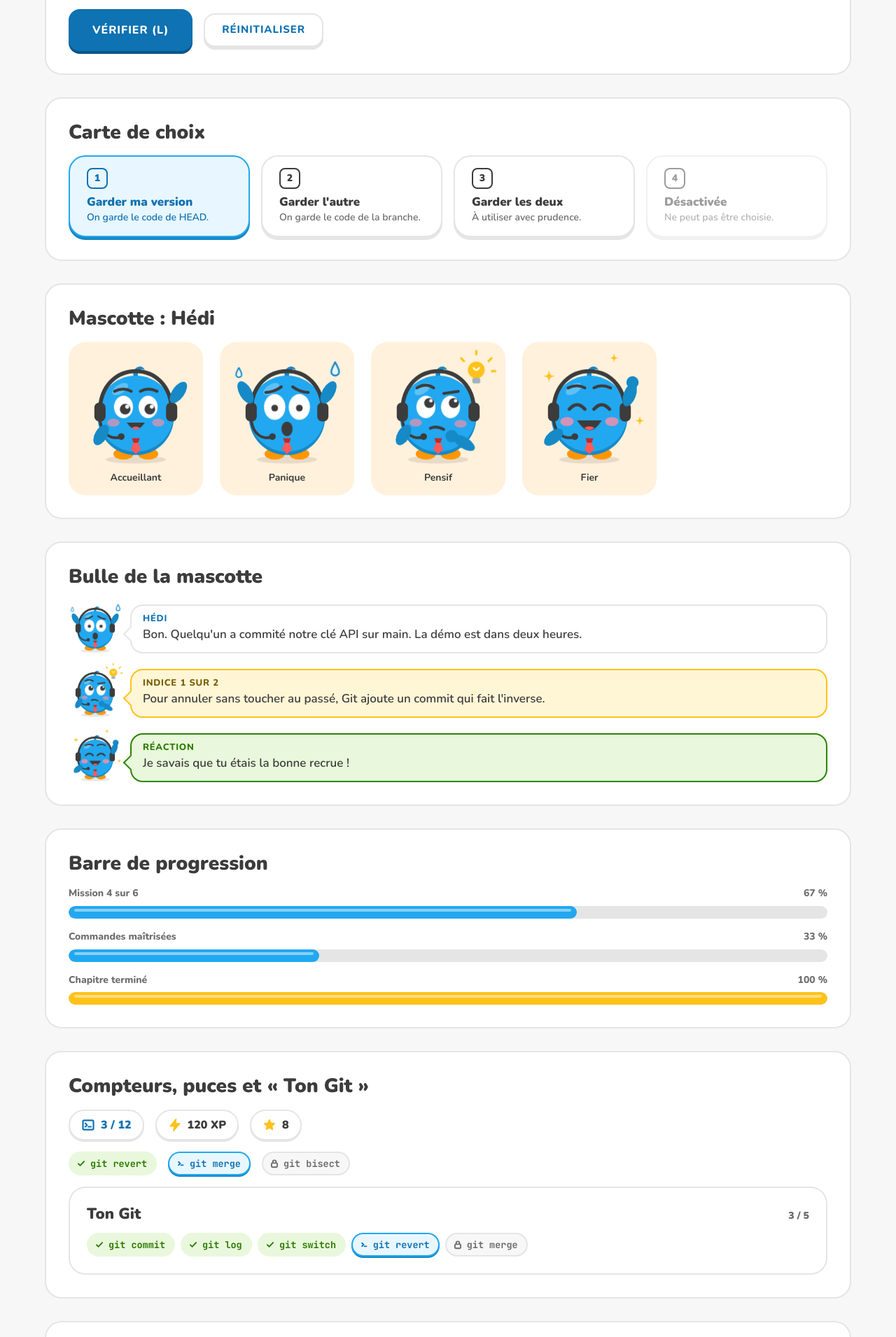
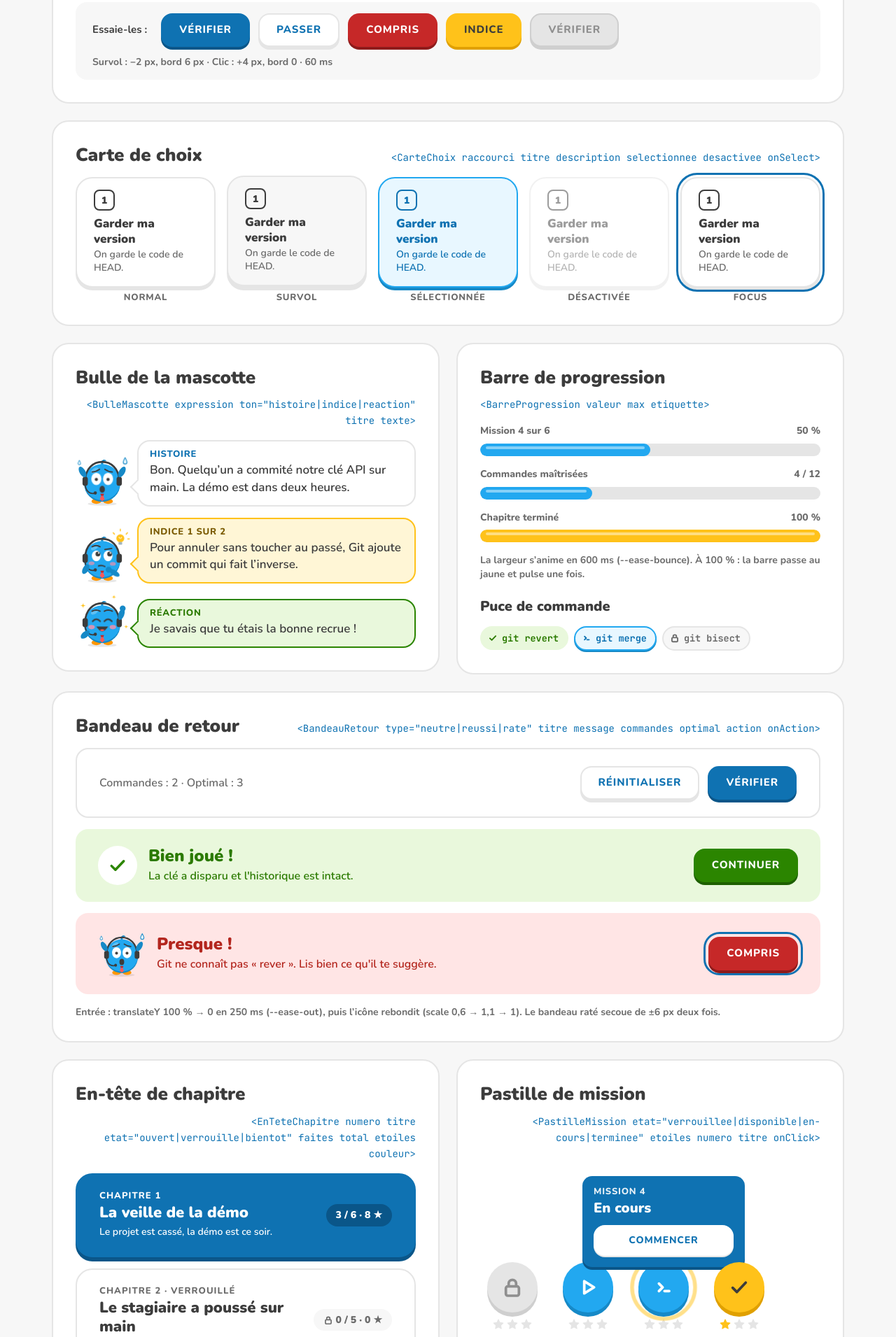
Before and after one commit to a2zrr/branches, a React (Vite) app: page /dev/design-system in a window 1280 px wide. Shown: the part 680-2591 px from the top of the page at 70% size. Built offline with nearby package versions, Linux system fonts and the light colour scheme.

Commit message:
fix(design-system): aligne la page sur la maquette Composants (ordre, états, légendes)

```diff
--- a/src/components/ui/CarteChoix.module.css
+++ b/src/components/ui/CarteChoix.module.css
@@ -30,6 +30,17 @@
   transform: translateY(4px);
   box-shadow: none;
   transition-duration: var(--dur-press);
+}
+
+.carte[data-etat='survol'] {
+  transform: translateY(-2px);
+  box-shadow: var(--edge-lg) var(--color-border);
+  background: var(--color-bg-subtle);
+}
+
+.carte[data-etat='focus'] {
+  outline: 3px solid var(--color-focus);
+  outline-offset: 3px;
 }
 
 .carte:focus-visible {
--- a/src/components/ui/CarteChoix.tsx
+++ b/src/components/ui/CarteChoix.tsx
@@ -12,6 +12,8 @@ export interface CarteChoixProps {
   apercu?: ReactNode;
   /** Présentation en ligne : raccourci, titre et description sur une seule ligne. */
   pleineLigne?: boolean;
+  /** Aperçu d'un état (page design system) : « survol » ou « focus » forcé. */
+  etatApercu?: 'survol' | 'focus';
 }
 
 export function CarteChoix({
@@ -23,6 +25,7 @@ export function CarteChoix({
   onSelect,
   apercu,
   pleineLigne = false,
+  etatApercu,
 }: CarteChoixProps) {
   return (
     <button
@@ -31,6 +34,7 @@ export function CarteChoix({
       aria-pressed={selectionnee}
       disabled={desactivee}
       data-selectionnee={selectionnee || undefined}
+      data-etat={etatApercu}
       onClick={onSelect}
     >
       <span className={styles.raccourci} aria-hidden="true">
--- a/src/screens/dev/DesignSystem.module.css
+++ b/src/screens/dev/DesignSystem.module.css
@@ -1,24 +1,26 @@
+/* Page design system : maquette Composants.png. Fond gris clair, sections blanches à bordure 2 px. */
+
 .page {
-  display: flex;
-  flex-direction: column;
-  gap: var(--space-6);
   min-height: 100vh;
-  padding: var(--space-7) var(--space-8) var(--space-8);
   background: var(--color-bg-subtle);
   color: var(--color-text);
 }
 
-.entete {
+.conteneur {
   display: flex;
-  justify-content: space-between;
-  align-items: flex-start;
+  flex-direction: column;
   gap: var(--space-5);
+  width: min(1180px, 100%);
+  margin: 0 auto;
+  padding: var(--space-7) var(--space-5);
+  box-sizing: border-box;
 }
 
-.titreBloc {
+.entete {
   display: flex;
   flex-direction: column;
   gap: var(--space-1);
+  margin-bottom: var(--space-3);
 }
 
 .surtitre {
@@ -31,35 +33,84 @@
 }
 
 .titre {
+  margin: 0;
   font: var(--text-h1);
+  font-size: 44px;
 }
 
 .intro {
   max-width: 820px;
-  margin: 0;
+  margin: 0 0 var(--space-2);
   font: var(--text-body);
   font-size: 18px;
   color: var(--color-text-muted);
-}
-
-.outils {
-  display: flex;
-  align-items: center;
-  gap: var(--space-4);
 }
 
 .section {
   display: flex;
   flex-direction: column;
   gap: var(--space-4);
+  min-width: 0;
   padding: var(--space-6);
   border: 2px solid var(--color-border);
   border-radius: var(--radius-xl);
   background: var(--color-surface);
 }
 
+.sEntete {
+  display: flex;
+  flex-wrap: wrap;
+  justify-content: space-between;
+  align-items: baseline;
+  gap: var(--space-3);
+}
+
 .h2 {
+  margin: 0;
   font: var(--text-h2);
+  font-size: 26px;
+}
+
+.signature {
+  font: var(--text-code);
+  font-size: 14px;
+  color: var(--color-primary);
+  text-align: right;
+  font-variant-ligatures: none;
+}
+
+.deux {
+  display: grid;
+  grid-template-columns: minmax(0, 1fr) minmax(0, 1fr);
+  gap: var(--space-5);
+  align-items: start;
+}
+
+.pile {
+  display: flex;
+  flex-direction: column;
+  gap: var(--space-4);
+}
+
+.legende {
+  font: var(--text-label);
+  font-size: 13px;
+  text-transform: uppercase;
+  letter-spacing: 0.06em;
+  color: var(--color-text-muted);
+  text-align: center;
+}
+
+.note {
+  margin: 0;
+  font: var(--text-small);
+  color: var(--color-text-muted);
+}
+
+.h3 {
+  margin: var(--space-2) 0 0;
+  font: var(--text-h3);
+  font-size: 20px;
 }
 
 .code {
@@ -69,25 +120,11 @@
   color: var(--color-primary);
 }
 
+/* Boutons : une colonne par état, une ligne par variante. */
 .grilleBoutons {
   display: flex;
   flex-direction: column;
   gap: var(--space-3);
-}
-
-.grilleBoutons .ligneBouton {
-  display: grid;
-  grid-template-columns: 140px repeat(5, minmax(0, 1fr));
-  align-items: center;
-  gap: var(--space-3);
-}
-
-.enTete {
-  font: var(--text-label);
-  font-size: 13px;
-  text-transform: uppercase;
-  color: var(--color-text-muted);
-  text-align: center;
 }
 
 .ligneBouton {
@@ -103,45 +140,48 @@
   padding: var(--space-2) 0;
 }
 
-.rangee {
+.essai {
   display: flex;
   flex-wrap: wrap;
   align-items: center;
+  gap: var(--space-3);
+  padding: var(--space-4) var(--space-5);
+  border-radius: var(--radius-lg);
+  background: var(--color-bg-subtle);
+}
+
+.essai strong {
+  font: var(--text-small);
+  font-size: 15px;
+  margin-right: var(--space-2);
+}
+
+/* Cartes de choix : cinq colonnes, légende sous chaque état. */
+.grilleCartes {
+  display: grid;
+  grid-template-columns: repeat(5, minmax(0, 1fr));
   gap: var(--space-4);
 }
 
-.grilleCartes {
-  display: grid;
-  grid-template-columns: repeat(4, minmax(0, 1fr));
-  gap: var(--space-4);
+.colonneCarte {
+  display: flex;
+  flex-direction: column;
+  gap: var(--space-2);
 }
 
-.grilleMascottes {
+.colonneCarte .legende {
+  text-align: center;
+}
+
+.puces {
   display: flex;
   flex-wrap: wrap;
-  gap: var(--space-5);
+  gap: var(--space-2);
 }
 
-.figure {
-  display: flex;
-  flex-direction: column;
-  align-items: center;
-  gap: var(--space-2);
-  margin: 0;
-  padding: var(--space-4);
-  border-radius: var(--radius-xl);
-  background: var(--color-warm-bg);
-}
-
-.legende {
-  font: var(--text-small);
-  text-transform: capitalize;
-}
-
-.rangeePastilles {
+.pastilles {
   display: flex;
   flex-wrap: wrap;
-  align-items: flex-end;
-  gap: var(--space-3);
-  padding-top: 92px;
+  gap: var(--space-4);
+  padding-top: 150px;
 }
--- a/src/screens/dev/DesignSystem.tsx
+++ b/src/screens/dev/DesignSystem.tsx
@@ -1,4 +1,3 @@
-import { useState } from 'react';
 import { Bouton, type VarianteBouton } from '../../components/ui/Bouton';
 import { CarteChoix } from '../../components/ui/CarteChoix';
 import { BulleMascotte } from '../../components/ui/BulleMascotte';
@@ -6,47 +5,60 @@ import { BarreProgression } from '../../components/ui/BarreProgression';
 import { BandeauRetour } from '../../components/ui/BandeauRetour';
 import { EnTeteChapitre } from '../../components/ui/EnTeteChapitre';
 import { PastilleMission } from '../../components/ui/PastilleMission';
-import { Compteur } from '../../components/ui/Compteur';
 import { PuceNotion } from '../../components/ui/PuceNotion';
-import { TonGit } from '../../components/ui/TonGit';
-import { Badge } from '../../components/ui/Badge';
-import { Logo } from '../../components/ui/Logo';
-import { Mascotte } from '../../components/mascotte/Mascotte';
-import type { ExpressionHedi } from '../../components/mascotte/types';
 import { useProgression } from '../../game/store';
-import type { Badge as DonneesBadge } from '../../game/types';
-import badgesJson from '../../data/missions/badges.json';
+import type { ReactNode } from 'react';
 import styles from './DesignSystem.module.css';
 
-const BADGES = badgesJson as DonneesBadge[];
 const ETATS_BOUTON = ['normal', 'survol', 'actif', 'désactivé', 'focus'] as const;
 const VARIANTES: { nom: VarianteBouton; libelle: string }[] = [
   { nom: 'primaire', libelle: 'Vérifier' },
   { nom: 'secondaire', libelle: 'Passer' },
   { nom: 'danger', libelle: 'Compris' },
   { nom: 'indice', libelle: 'Indice' },
-  { nom: 'succes', libelle: 'Continuer' },
 ];
-const EXPRESSIONS: ExpressionHedi[] = ['accueillant', 'panique', 'pensif', 'fier'];
 
+/** Section de la page : titre à gauche, signature du composant (props) à droite. */
+function Section({
+  id,
+  titre,
+  signature,
+  children,
+}: {
+  id: string;
+  titre: string;
+  signature: string;
+  children: ReactNode;
+}) {
+  return (
+    <section className={styles.section} aria-labelledby={id}>
+      <header className={styles.sEntete}>
+        <h2 id={id} className={styles.h2}>
+          {titre}
+        </h2>
+        <code className={styles.signature}>{signature}</code>
+      </header>
+      {children}
+    </section>
+  );
+}
+
+/** Page design system (maquette Composants.png) : chaque composant dans ses états. */
 export function DesignSystem() {
   const theme = useProgression((etat) => etat.theme);
   const definirTheme = useProgression((etat) => etat.definirTheme);
-  const [selection, setSelection] = useState(1);
 
   return (
     <main className={styles.page}>
+      <div className={styles.conteneur}>
         <header className={styles.entete}>
-        <div className={styles.titreBloc}>
-          <p className={styles.surtitre}>Design system</p>
+          <p className={styles.surtitre}>2 · Design system</p>
           <h1 className={styles.titre}>Composants d&apos;interface</h1>
           <p className={styles.intro}>
             Chaque composant porte son nom React et les données qu&apos;il reçoit. Rien n&apos;est dessiné
             pour une mission précise.
           </p>
-        </div>
-        <div className={styles.outils}>
-          <Logo taille="l" />
+          <div>
             <Bouton
               variante="secondaire"
               onClick={() => {
@@ -58,15 +70,16 @@ export function DesignSystem() {
           </div>
         </header>
 
-      <section className={styles.section} aria-labelledby="s-bouton">
-        <h2 id="s-bouton" className={styles.h2}>
-          Bouton
-        </h2>
+        <Section
+          id="s-bouton"
+          titre="Bouton"
+          signature='<Bouton variante="primaire|secondaire|danger|indice" taille="m|l" desactive icone onClick>'
+        >
           <div className={styles.grilleBoutons}>
             <div className={styles.ligneBouton}>
               <span />
               {ETATS_BOUTON.map((etat) => (
-              <span key={etat} className={styles.enTete}>
+                <span key={etat} className={styles.legende}>
                   {etat}
                 </span>
               ))}
@@ -96,129 +109,105 @@ export function DesignSystem() {
               </div>
             ))}
           </div>
-        <div className={styles.rangee}>
-          <Bouton variante="primaire" taille="l">
-            Vérifier (l)
+          <div className={styles.essai}>
+            <strong>Essaie-les :</strong>
+            <Bouton variante="primaire">Vérifier</Bouton>
+            <Bouton variante="secondaire">Passer</Bouton>
+            <Bouton variante="danger">Compris</Bouton>
+            <Bouton variante="indice">Indice</Bouton>
+            <Bouton variante="primaire" desactive>
+              Vérifier
             </Bouton>
-          <Bouton variante="secondaire" taille="m">
-            Réinitialiser
-          </Bouton>
+            <span className={styles.note}>Survol : −2 px, bord 6 px · Clic : +4 px, bord 0 · 60 ms</span>
           </div>
-      </section>
+        </Section>
 
-      <section className={styles.section} aria-labelledby="s-carte">
-        <h2 id="s-carte" className={styles.h2}>
-          Carte de choix
-        </h2>
+        <Section
+          id="s-carte"
+          titre="Carte de choix"
+          signature="<CarteChoix raccourci titre description selectionnee desactivee onSelect>"
+        >
           <div className={styles.grilleCartes}>
+            {[
+              { etat: 'NORMAL', props: {} },
+              { etat: 'SURVOL', props: { etatApercu: 'survol' as const } },
+              { etat: 'SÉLECTIONNÉE', props: { selectionnee: true } },
+              { etat: 'DÉSACTIVÉE', props: { desactivee: true } },
+              { etat: 'FOCUS', props: { etatApercu: 'focus' as const } },
+            ].map((c) => (
+              <div key={c.etat} className={styles.colonneCarte}>
                 <CarteChoix
                   raccourci={1}
                   titre="Garder ma version"
                   description="On garde le code de HEAD."
-            selectionnee={selection === 1}
-            onSelect={() => {
-              setSelection(1);
-            }}
-          />
-          <CarteChoix
-            raccourci={2}
-            titre="Garder l'autre"
-            description="On garde le code de la branche."
-            selectionnee={selection === 2}
-            onSelect={() => {
-              setSelection(2);
-            }}
-          />
-          <CarteChoix
-            raccourci={3}
-            titre="Garder les deux"
-            description="À utiliser avec prudence."
-            selectionnee={selection === 3}
-            onSelect={() => {
-              setSelection(3);
-            }}
-          />
-          <CarteChoix
-            raccourci={4}
-            titre="Désactivée"
-            description="Ne peut pas être choisie."
-            selectionnee={false}
-            desactivee
+                  selectionnee={c.props.selectionnee === true}
+                  desactivee={c.props.desactivee === true}
+                  etatApercu={c.props.etatApercu}
                   onSelect={() => undefined}
                 />
+                <span className={styles.legende}>{c.etat}</span>
               </div>
-      </section>
-
-      <section className={styles.section} aria-labelledby="s-mascotte">
-        <h2 id="s-mascotte" className={styles.h2}>
-          Mascotte : Hédi
-        </h2>
-        <div className={styles.grilleMascottes}>
-          {EXPRESSIONS.map((expression) => (
-            <figure key={expression} className={styles.figure}>
-              <Mascotte expression={expression} taille={160} />
-              <figcaption className={styles.legende}>{expression}</figcaption>
-            </figure>
             ))}
           </div>
-      </section>
+        </Section>
 
-      <section className={styles.section} aria-labelledby="s-bulle">
-        <h2 id="s-bulle" className={styles.h2}>
-          Bulle de la mascotte
-        </h2>
+        <div className={styles.deux}>
+          <Section
+            id="s-bulle"
+            titre="Bulle de la mascotte"
+            signature='<BulleMascotte expression ton="histoire|indice|reaction" titre texte>'
+          >
+            <div className={styles.pile}>
               <BulleMascotte
                 expression="panique"
                 ton="histoire"
-          texte="Bon. Quelqu'un a commité notre clé API sur main. La démo est dans deux heures."
+                titre="Histoire"
+                texte="Bon. Quelqu’un a commité notre clé API sur main. La démo est dans deux heures."
               />
               <BulleMascotte
                 expression="pensif"
                 ton="indice"
                 titre="Indice 1 sur 2"
-          texte="Pour annuler sans toucher au passé, Git ajoute un commit qui fait l'inverse."
+                texte="Pour annuler sans toucher au passé, Git ajoute un commit qui fait l’inverse."
               />
-        <BulleMascotte expression="fier" ton="reaction" texte="Je savais que tu étais la bonne recrue !" />
-      </section>
+              <BulleMascotte
+                expression="fier"
+                ton="reaction"
+                titre="Réaction"
+                texte="Je savais que tu étais la bonne recrue !"
+              />
+            </div>
+          </Section>
 
-      <section className={styles.section} aria-labelledby="s-barre">
-        <h2 id="s-barre" className={styles.h2}>
-          Barre de progression
-        </h2>
-        <BarreProgression valeur={4} max={6} etiquette="Mission 4 sur 6" />
-        <BarreProgression valeur={4} max={12} etiquette="Commandes maîtrisées" />
+          <Section
+            id="s-barre"
+            titre="Barre de progression"
+            signature="<BarreProgression valeur max etiquette>"
+          >
+            <div className={styles.pile}>
+              <BarreProgression valeur={3} max={6} etiquette="Mission 4 sur 6" />
+              <BarreProgression valeur={4} max={12} etiquette="Commandes maîtrisées" libelleValeur="4 / 12" />
               <BarreProgression valeur={6} max={6} etiquette="Chapitre terminé" />
-      </section>
-
-      <section className={styles.section} aria-labelledby="s-puce">
-        <h2 id="s-puce" className={styles.h2}>
-          Compteurs, puces et « Ton Git »
-        </h2>
-        <div className={styles.rangee}>
-          <Compteur type="notions" valeur={3} total={12} />
-          <Compteur type="xp" valeur={120} />
-          <Compteur type="etoiles" valeur={8} total={18} />
             </div>
-        <div className={styles.rangee}>
+            <p className={styles.note}>
+              La largeur s’anime en 600 ms (--ease-bounce). À 100 % : la barre passe au jaune et pulse une
+              fois.
+            </p>
+            <h3 className={styles.h3}>Puce de commande</h3>
+            <div className={styles.puces}>
               <PuceNotion nom="git revert" etat="maitrisee" />
               <PuceNotion nom="git merge" etat="en-cours" />
               <PuceNotion nom="git bisect" etat="a-decouvrir" />
             </div>
-        <TonGit
-          notions={[
-            { nom: 'git commit', etat: 'maitrisee' },
-            { nom: 'git log', etat: 'maitrisee' },
-            { nom: 'git switch', etat: 'maitrisee' },
-            { nom: 'git revert', etat: 'en-cours' },
-            { nom: 'git merge', etat: 'a-decouvrir' },
-          ]}
-        />
-      </section>
+          </Section>
+        </div>
 
-      <section className={styles.section} aria-labelledby="s-bandeau">
-        <h2 id="s-bandeau" className={styles.h2}>
-          Bandeau de retour
-        </h2>
+        <Section
+          id="s-bandeau"
+          titre="Bandeau de retour"
+          signature='<BandeauRetour type="neutre|reussi|rate" titre message commandes optimal action onAction>'
+        >
+          <div className={styles.pile}>
             <BandeauRetour
               type="neutre"
               commandes={2}
@@ -236,15 +225,24 @@ export function DesignSystem() {
               message="Git ne connaît pas « rever ». Lis bien ce qu'il te suggère."
               onAction={() => undefined}
             />
-      </section>
+          </div>
+          <p className={styles.note}>
+            Entrée : translateY 100 % → 0 en 250 ms (--ease-out), puis l’icône rebondit (scale 0,6 → 1,1 → 1).
+            Le bandeau raté secoue de ±6 px deux fois.
+          </p>
+        </Section>
 
-      <section className={styles.section} aria-labelledby="s-chapitre">
-        <h2 id="s-chapitre" className={styles.h2}>
-          En-tête de chapitre
-        </h2>
+        <div className={styles.deux}>
+          <Section
+            id="s-chapitre"
+            titre="En-tête de chapitre"
+            signature='<EnTeteChapitre numero titre etat="ouvert|verrouille|bientot" faites total etoiles couleur>'
+          >
+            <div className={styles.pile}>
               <EnTeteChapitre
                 numero={1}
                 titre="La veille de la démo"
+                sousTitre="Le projet est cassé, la démo est ce soir."
                 etat="ouvert"
                 faites={3}
                 total={6}
@@ -255,6 +253,7 @@ export function DesignSystem() {
               <EnTeteChapitre
                 numero={2}
                 titre="Le stagiaire a poussé sur main"
+                sousTitre=""
                 etat="verrouille"
                 faites={0}
                 total={5}
@@ -263,43 +262,37 @@ export function DesignSystem() {
               <EnTeteChapitre
                 numero={4}
                 titre="Bientôt disponible"
+                sousTitre=""
                 etat="bientot"
                 faites={0}
                 total={0}
                 etoiles={0}
               />
-      </section>
+            </div>
+          </Section>
 
-      <section className={styles.section} aria-labelledby="s-pastille">
-        <h2 id="s-pastille" className={styles.h2}>
-          Pastille de mission
-        </h2>
-        <div className={styles.rangeePastilles}>
-          <PastilleMission etat="verrouillee" etoiles={0} numero={5} titre="Fusionne avant 20 h" />
-          <PastilleMission etat="disponible" etoiles={0} numero={6} titre="Le bug fantôme" />
+          <Section
+            id="s-pastille"
+            titre="Pastille de mission"
+            signature='<PastilleMission etat="verrouillee|disponible|en-cours|terminee" etoiles numero titre onClick>'
+          >
+            <div className={styles.pastilles}>
+              <PastilleMission etat="verrouillee" etoiles={0} numero={5} titre="Verrouillée" />
+              <PastilleMission etat="disponible" etoiles={0} numero={6} titre="Disponible" />
               <PastilleMission
                 etat="en-cours"
                 etoiles={0}
                 numero={4}
-            titre="La clé qui fuit"
+                titre="En cours"
                 onClick={() => undefined}
               />
-          <PastilleMission etat="terminee" etoiles={1} numero={1} titre="Ton premier commit" />
-          <PastilleMission etat="terminee" etoiles={2} numero={2} titre="Qui a cassé quoi ?" />
-          <PastilleMission etat="terminee" etoiles={3} numero={3} titre="Une branche pour la démo" />
+              <PastilleMission etat="terminee" etoiles={1} numero={1} titre="Terminée ★" />
+              <PastilleMission etat="terminee" etoiles={2} numero={2} titre="Terminée ★★" />
+              <PastilleMission etat="terminee" etoiles={3} numero={3} titre="Terminée ★★★" />
             </div>
-      </section>
-
-      <section className={styles.section} aria-labelledby="s-badge">
-        <h2 id="s-badge" className={styles.h2}>
-          Badges
-        </h2>
-        <div className={styles.rangee}>
-          {BADGES.map((badge, index) => (
-            <Badge key={badge.id} badge={badge} debloque={index % 2 === 0} />
-          ))}
+          </Section>
         </div>
-      </section>
+      </div>
     </main>
   );
 }
```
Also changed, not shown: 1 other file (tests, documents, lock files or other folders). Lines whose indentation alone changed are shown as unchanged.
